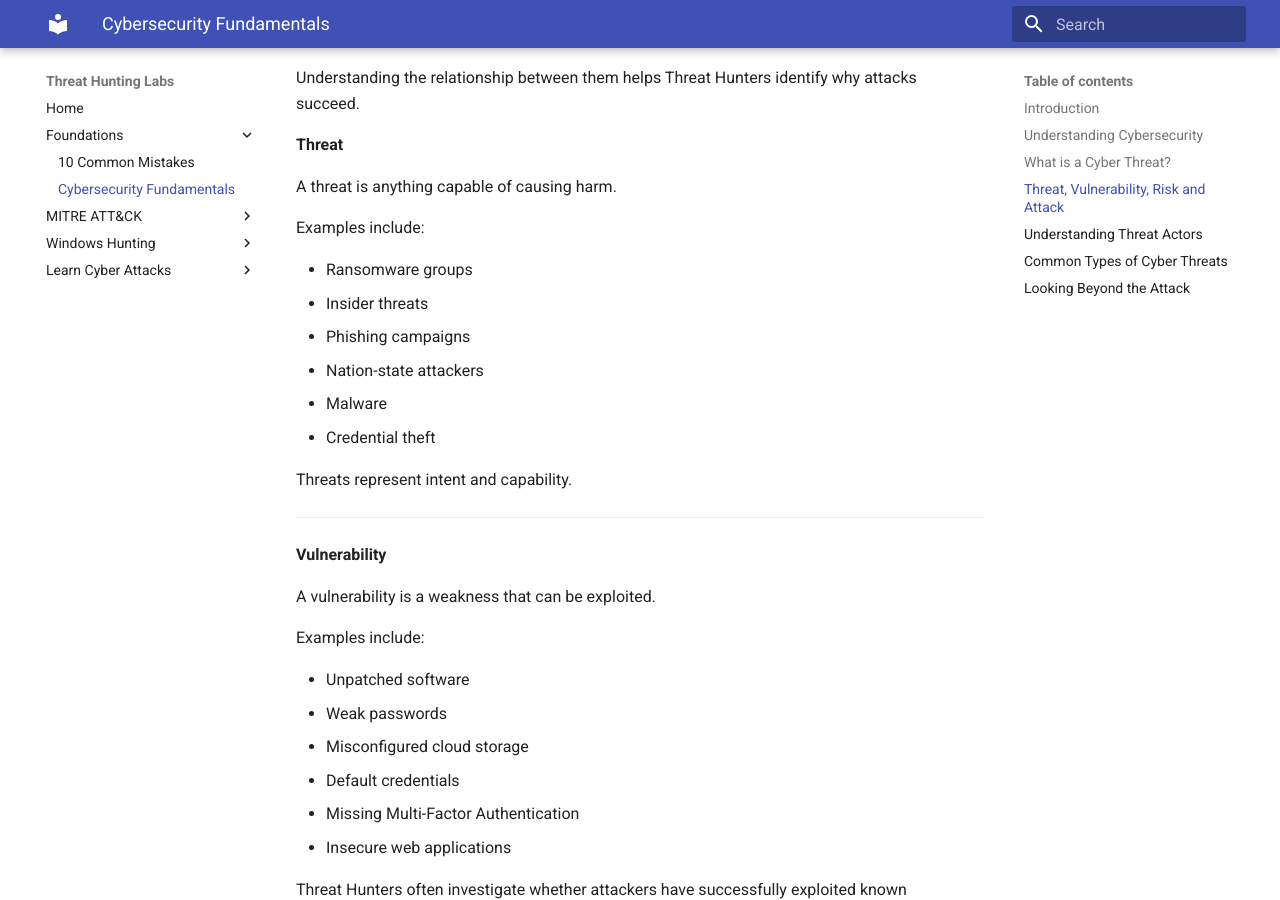
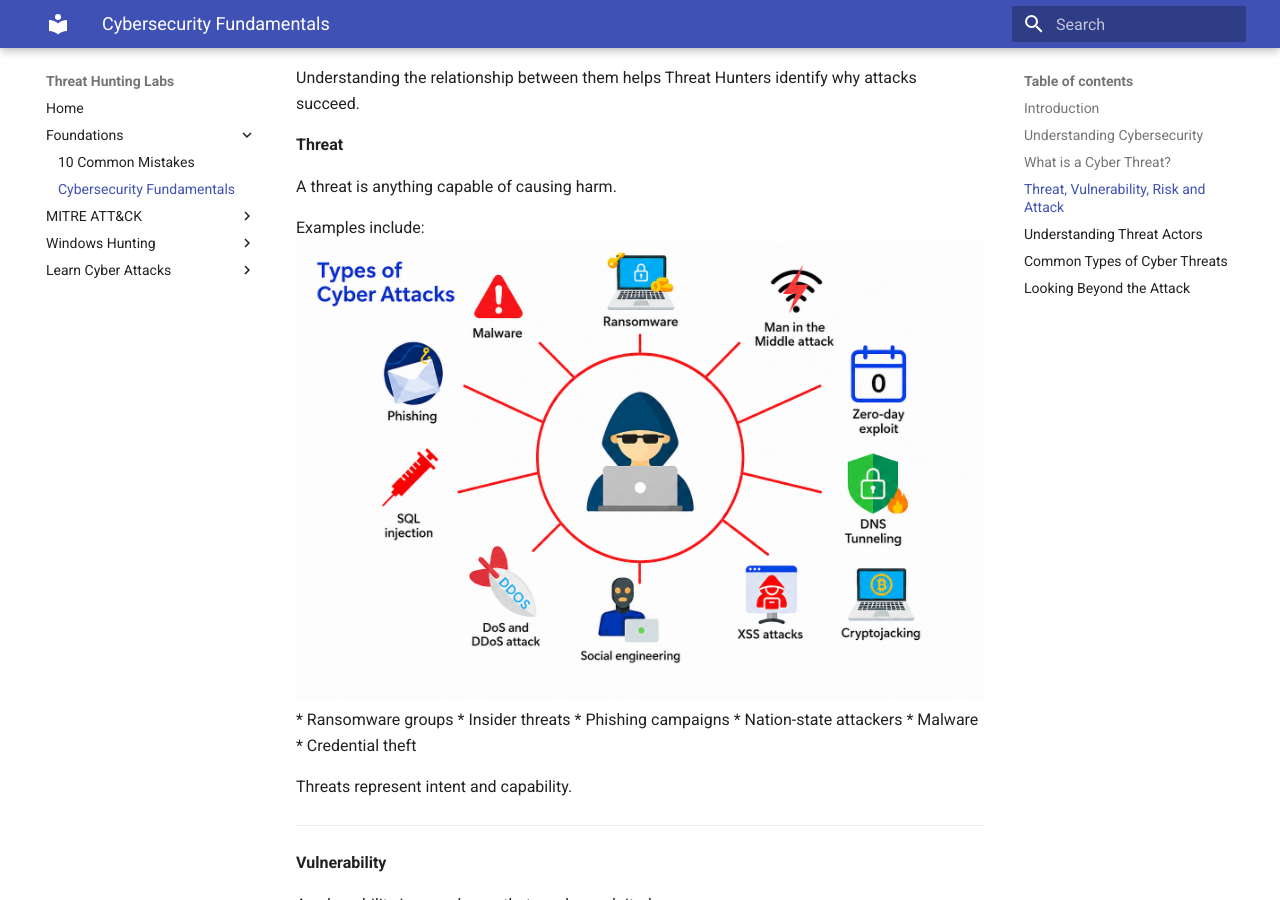
Before and after one commit to pbmundas/ThreatHuntingLabs, an MkDocs documentation site: the page built from docs/foundations/Cybersecurity-Fundamentals-The-Foundation-Every-Threat-Hunter-Needs-part-1.md, in a window 1280 px wide and 900 px high, scrolled down 2425 px. Built offline with MkDocs 1.6.1 and Material for MkDocs 9.7.7, drawn with Linux system fonts in a browser that asks for light colours.

Commit message:
Update Cybersecurity-Fundamentals-The-Foundation-Every-Threat-Hunter-Needs-part-1.md

```diff
--- a/docs/foundations/Cybersecurity-Fundamentals-The-Foundation-Every-Threat-Hunter-Needs-part-1.md
+++ b/docs/foundations/Cybersecurity-Fundamentals-The-Foundation-Every-Threat-Hunter-Needs-part-1.md
@@ -93,7 +93,7 @@ Understanding the relationship between them helps Threat Hunters identify why at
 A threat is anything capable of causing harm.
 
 Examples include:
-
+![Types of Common Threats](../images/Types-of-common-threats.png)
 * Ransomware groups
 * Insider threats
 * Phishing campaigns
```
